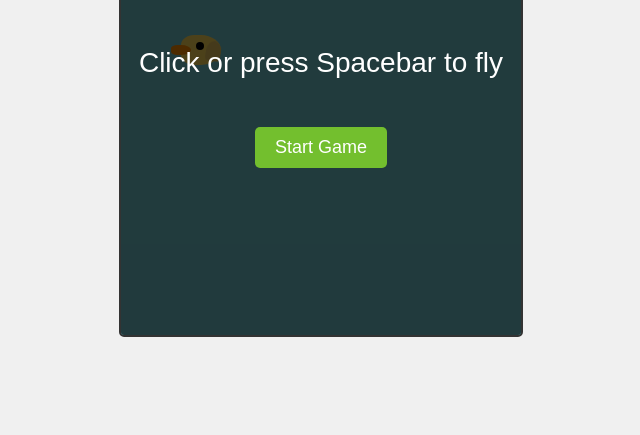
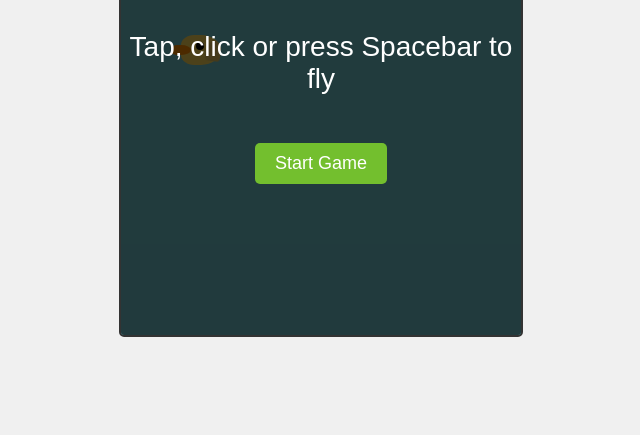
Before and after one commit to emreyavuz48/emreyavuz48.github.io, a plain HTML site: page index.html in a window 1280 px wide. Shown: the part 365-800 px from the top of the page, without its empty margins (319-959 px from the left). Drawn offline with Linux system fonts and the light colour scheme.

Commit message:
Update index.html

```diff
--- a/index.html
+++ b/index.html
@@ -12,6 +12,10 @@
             height: 100vh;
             background-color: #f0f0f0;
             font-family: Arial, sans-serif;
+            touch-action: manipulation;
+            -webkit-touch-callout: none;
+            -webkit-user-select: none;
+            user-select: none;
         }
 
         #game-container {
@@ -168,7 +172,7 @@
 
         <div id="start-screen">
             <h2>Lost Duck</h2>
-            <p>Click or press Spacebar to fly</p>
+            <p>Tap, click or press Spacebar to fly</p>
             <button id="start-button">Start Game</button>
         </div>
 
@@ -213,8 +217,12 @@
             }
         }
 
-        // Handle user input
+        // Handle user input - supports mouse, touch, and keyboard
         document.addEventListener('click', jump);
+        document.addEventListener('touchstart', function(e) {
+            e.preventDefault(); // Prevent scrolling when touching the canvas
+            jump();
+        }, { passive: false });
         document.addEventListener('keydown', (e) => {
             if (e.code === 'Space') {
                 jump();
```
